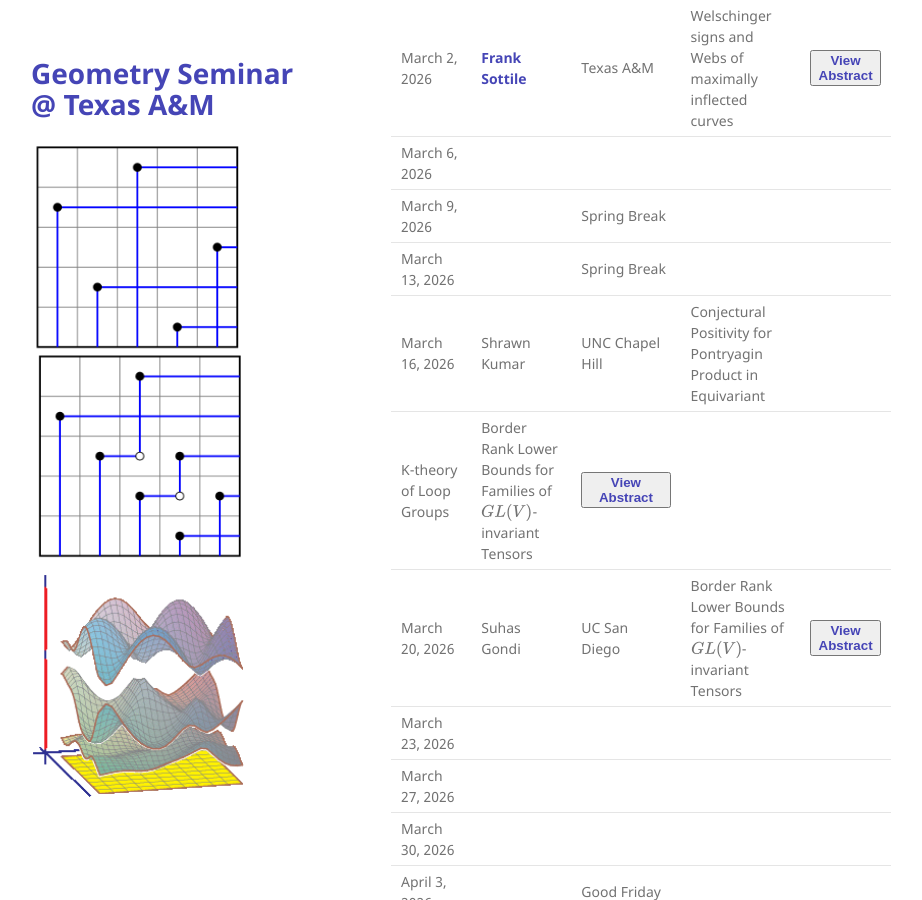
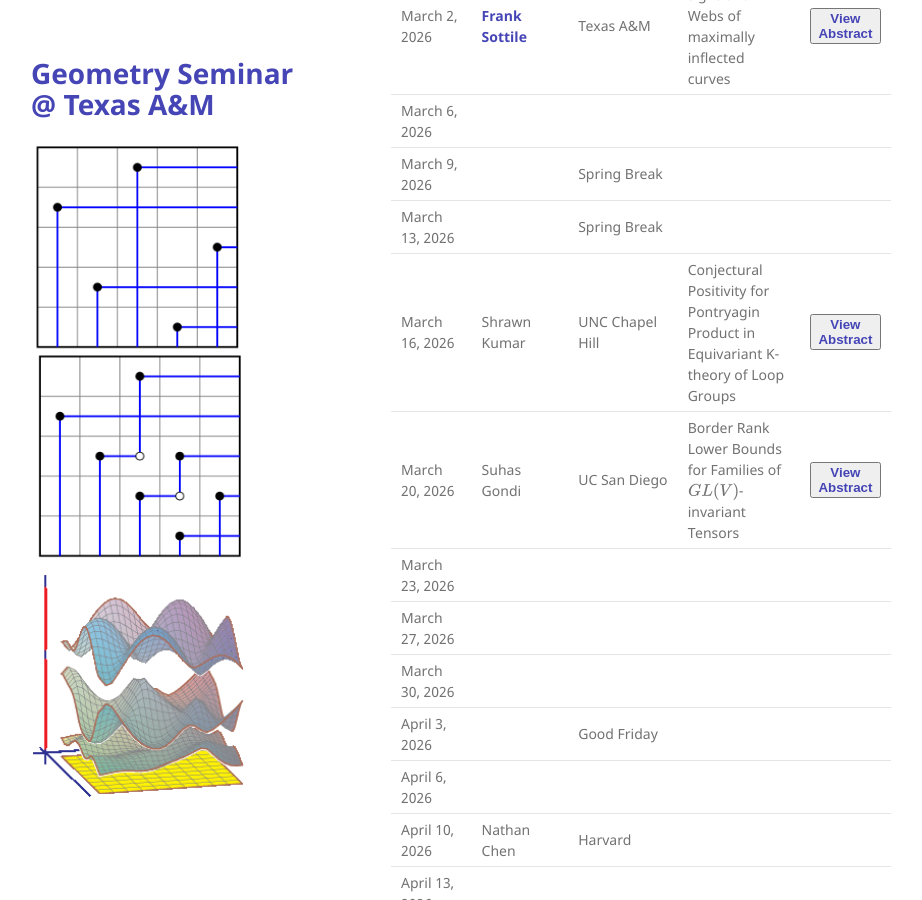
Before and after one commit to tamu-seminar/geometry, a Jekyll site: the page built from index.md, in a window 1280 px wide and 900 px high, scrolled down 1204 px. Shown: the whole window, without its empty margins (179-1101 px from the left). Built offline with Jekyll 4.4.1, drawn with Linux system fonts in a browser that asks for light colours.

Commit message:
added an abstract

```diff
--- a/index.md
+++ b/index.md
@@ -37,8 +37,7 @@ The organizers are [Frank Sottile](https://franksottile.github.io/) and others.
 | March 6, 2026 | | | | |
 | March 9, 2026 | | Spring Break | | |
 | March 13, 2026 | | Spring Break | | |
-| March 16, 2026 | Shrawn Kumar | UNC Chapel Hill | Conjectural Positivity for Pontryagin Product in Equivariant
-K-theory of Loop Groups|  Border Rank Lower Bounds for Families of $GL(V)$-invariant Tensors| <button type="button" class="abstract-link" onclick="showAbstract('Kumar')">View Abstract</button> |
+| March 16, 2026 | Shrawn Kumar | UNC Chapel Hill | Conjectural Positivity for Pontryagin Product in Equivariant K-theory of Loop Groups|  <button type="button" class="abstract-link" onclick="showAbstract('Kumar')">View Abstract</button> |
 | March 20, 2026 | Suhas Gondi| UC San Diego | Border Rank Lower Bounds for Families of $GL(V)$-invariant Tensors| <button type="button" class="abstract-link" onclick="showAbstract('Gondi')">View Abstract</button>  |
 | March 23, 2026 | | | | |
 | March 27, 2026 | | | | |
```
